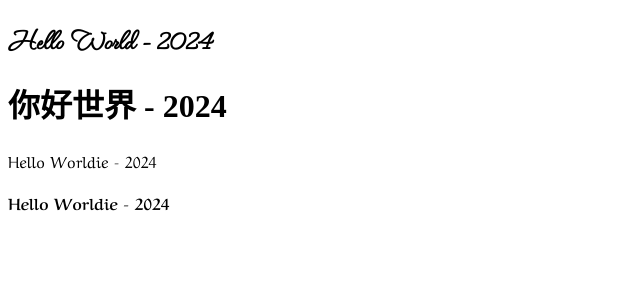
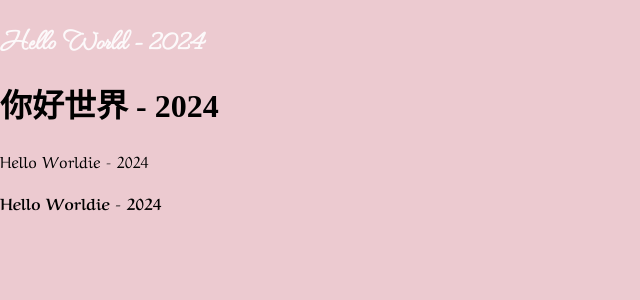
Before and after one commit to liulc006/wedding-inv, a React app: page / in a window 1280 px wide. Shown: the top 300 px of the page, without its empty margins (0-640 px from the left). Built offline with nearby package versions, Linux system fonts and the light colour scheme; a web font is replaced by a local one.

Commit message:
color in css + title id

```diff
--- a/public/stylesheet.css
+++ b/public/stylesheet.css
@@ -30,5 +30,11 @@
 }
 
 body {
-    margin: none;
+    margin: 0;
+    background-color: var(--light-pink);
 }
+
+#title {
+    font-family: 'Waterfall';
+    color: var(--bright-white);
+}
--- a/src/component/App.js
+++ b/src/component/App.js
@@ -4,7 +4,7 @@ const App = () => {
     return (
         <>
             <div>
-                <h1 className="title" style={{fontFamily:'Waterfall'}}>Hello World - 2024</h1>
+                <h1 className="title" id="title">Hello World - 2024</h1>
                 <h1 className="title" style={{fontFamily:'Ma Shan Zheng'}}>你好世界 - 2024</h1>
                 <p className="title" style={{fontFamily:'Aref Ruqaa'}}>Hello Worldie - 2024</p>
                 <p className="title" style={{fontFamily:'Aref Ruqaa', fontWeight:'bold'}}>Hello Worldie - 2024</p>
```
